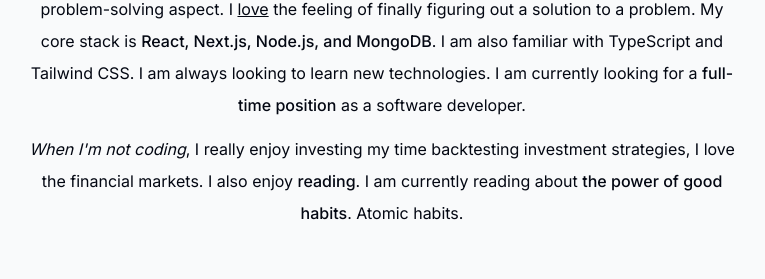
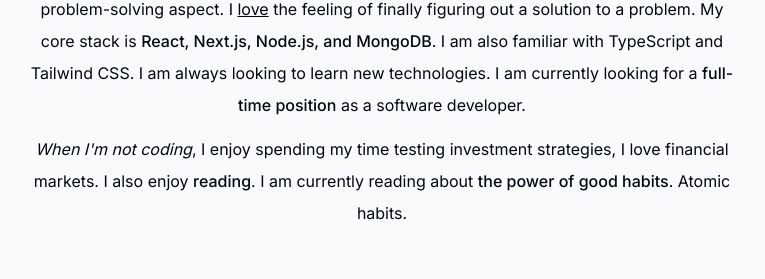
Before and after one commit to lriofrio915/portfolio, a Next.js app: page / in a window 1280 px wide. Shown: the part 995-1274 px from the top of the page, without its empty margins (258-1023 px from the left). Built offline with nearby package versions, Linux system fonts and the light colour scheme; no server answers.

Commit message:
luisRiofrio changes about sec

```diff
--- a/src/components/About.tsx
+++ b/src/components/About.tsx
@@ -36,8 +36,8 @@
         developer.
       </p>
       <p>
-        <span className="italic">When I'm not coding</span>, I really enjoy
-        investing my time backtesting investment strategies, I love the
+        <span className="italic">When I'm not coding</span>, I enjoy
+        spending my time testing investment strategies, I love
         financial markets. I also enjoy{" "}
         <span className="font-medium">reading</span>. I am currently
         reading about{" "}
```
